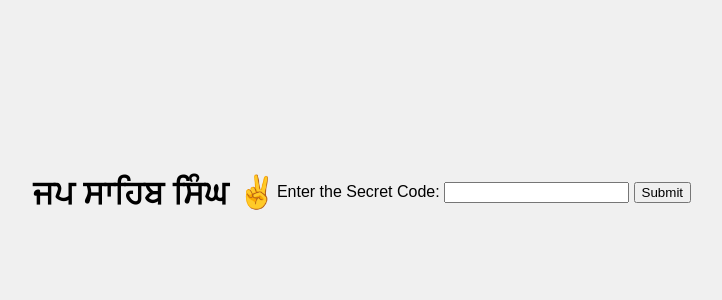
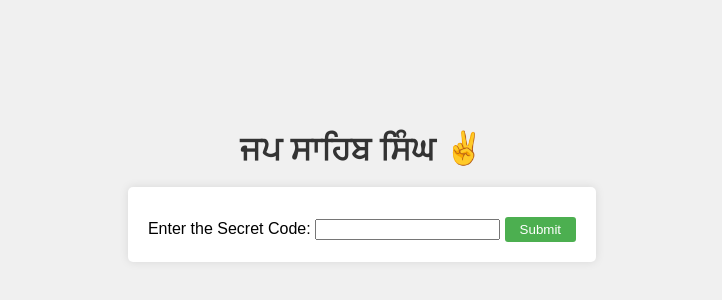
Before and after one commit to JapSSingh/website, a plain HTML site: page index.html in a window 1280 px wide. Shown: the part 208-508 px from the top of the page, without its empty margins (278-1000 px from the left). Drawn offline with Linux system fonts and the light colour scheme.

Commit message:
Update style.css

```diff
--- a/style.css
+++ b/style.css
@@ -2,6 +2,7 @@ body {
     font-family: Arial, sans-serif;
     background-color: #f0f0f0;
     display: flex;
+    flex-direction: column;
     justify-content: center;
     align-items: center;
     height: 100vh;
@@ -9,11 +10,31 @@ body {
     padding: 0;
 }
 
-.content {
+h1 {
+    color: #333;
+    margin-bottom: 20px;
+}
+
+div {
     background-color: #ffffff;
     padding: 20px;
     border-radius: 5px;
     box-shadow: 0 0 10px rgba(0, 0, 0, 0.1);
+    margin-bottom: 15px;
+}
+
+button {
+    margin-top: 10px;
+    padding: 5px 15px;
+    border: none;
+    background-color: #4CAF50;
+    color: white;
+    border-radius: 3px;
+    cursor: pointer;
+}
+
+button:hover {
+    background-color: #45a049;
 }
 
 #secretMessage {
```
